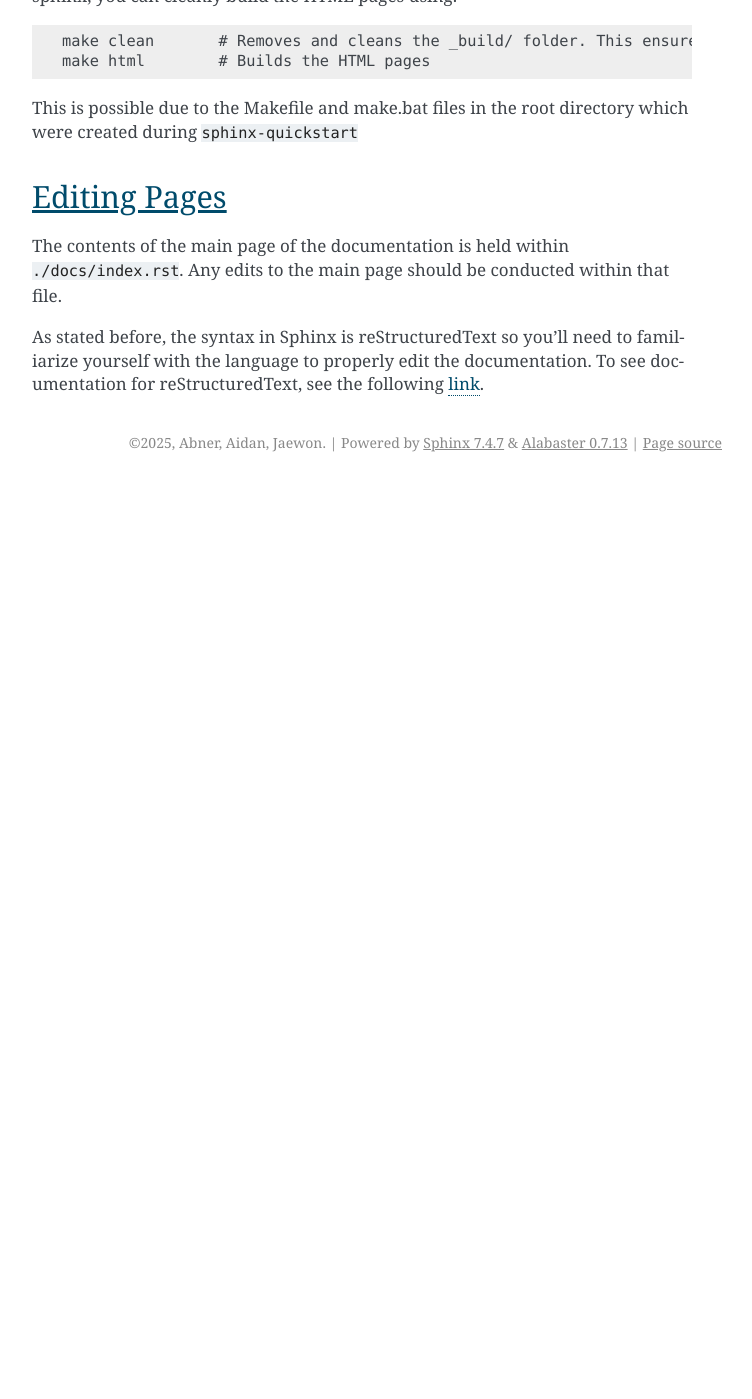
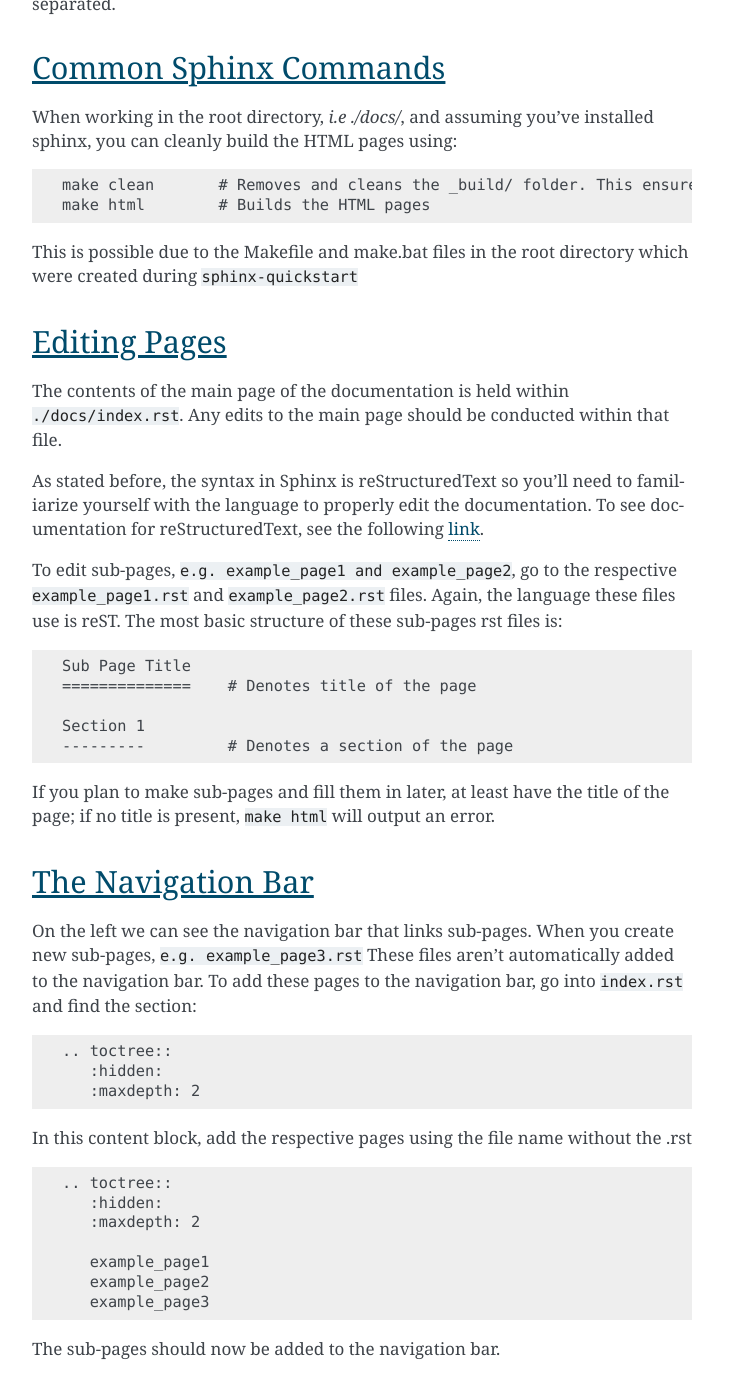
Before and after one commit to MURDriverless/2024_2025_av_sim_stack, a Sphinx documentation site: the page built from sphinx/docs/sphinx_doc_guide.rst, in a window 1280 px wide and 1400 px high, scrolled down 1571 px. Shown: the whole window, without its empty margins (388-1140 px from the left). Built offline with Sphinx 7.4.7, drawn with Linux system fonts in a browser that asks for light colours; before the commit the page ends 2053 px from its top, so only the background shows below that; some of the changed text lies outside the part shown.

Commit message:
added docs

```diff
--- a/sphinx/docs/sphinx_doc_guide.rst
+++ b/sphinx/docs/sphinx_doc_guide.rst
@@ -1,11 +1,13 @@
-Sphinx Documentation Guide
-==========================
+Editing MUR Autonomous Documentation using Sphinx
+=================================================
 
 Sphinx is an auto documentation generator that makes building a documentation/wiki site a breeze. The language used to make these "pages" is known as **reStructuredText (reST)**, which is very similar to markdown. The main difference is that reST is a bit more verbose, where the same features in markdown is limited (e.g. tables).
 
 Sphinx takes these plain text files written in reStructuredText (or Markdown, with plugins) and turns them into well-formatted documents like HTML pages, PDF manuals, and EPUB books. In this case, it's HTML pages.
 
 To setup up Sphinx on your machine, please follow the instructions given in the `official installation guide <https://www.sphinx-doc.org/en/master/usage/installation.html#>`_.
+
+The following sections is a quick start guide on getting familiarized with Sphinx. This is not a substitute for the official Sphinx documentation.
 
 .. contents:: Content
    :local:
@@ -73,3 +75,40 @@
 The contents of the main page of the documentation is held within ``./docs/index.rst``. Any edits to the main page should be conducted within that file.
 
 As stated before, the syntax in Sphinx is reStructuredText so you'll need to familiarize yourself with the language to properly edit the documentation. To see documentation for reStructuredText, see the following `link <https://www.sphinx-doc.org/en/master/usage/restructuredtext/index.html>`_.
+
+To edit sub-pages, ``e.g. example_page1 and example_page2``, go to the respective ``example_page1.rst`` and ``example_page2.rst`` files. Again, the language these files use is reST. The most basic structure of these sub-pages rst files is:
+
+.. code-block:: text
+
+   Sub Page Title
+   ==============    # Denotes title of the page
+
+   Section 1
+   ---------         # Denotes a section of the page
+
+If you plan to make sub-pages and fill them in later, at least have the title of the page; if no title is present, ``make html`` will output an error.
+
+The Navigation Bar
+------------------
+
+On the left we can see the navigation bar that links sub-pages. When you create new sub-pages, ``e.g. example_page3.rst`` These files aren't automatically added to the navigation bar. To add these pages to the navigation bar, go into ``index.rst`` and find the section:
+
+.. code-block:: text
+
+   .. toctree::
+      :hidden:
+      :maxdepth: 2
+
+In this content block, add the respective pages using the file name without the .rst
+
+.. code-block:: text
+
+   .. toctree::
+      :hidden:
+      :maxdepth: 2
+
+      example_page1
+      example_page2
+      example_page3
+
+The sub-pages should now be added to the navigation bar.
```
Also changed, not shown: sphinx/docs/index.rst (+4 -4 lines), sphinx/docs/quick_start_guide.rst (+29 -1 lines), 15 other files.
